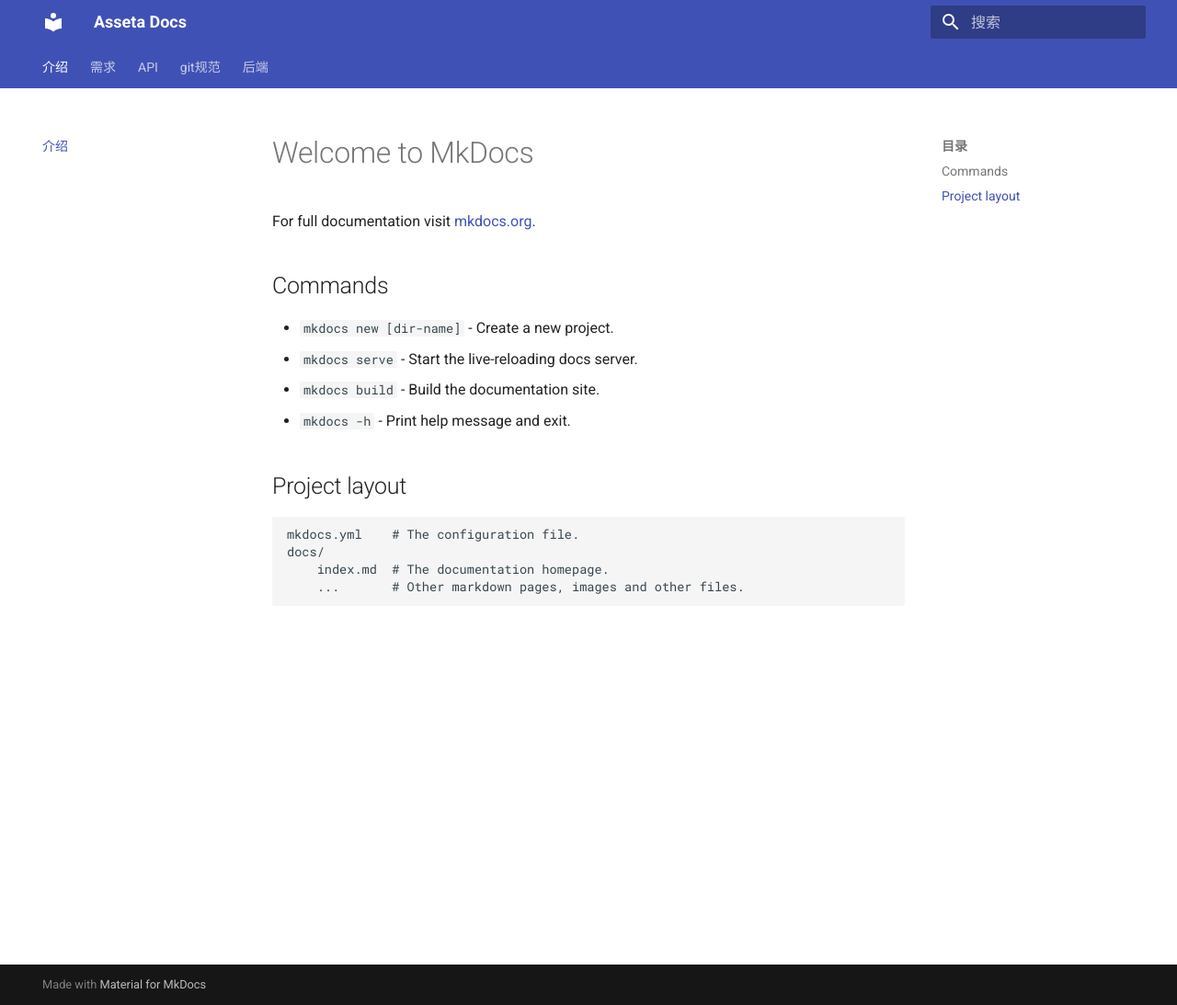
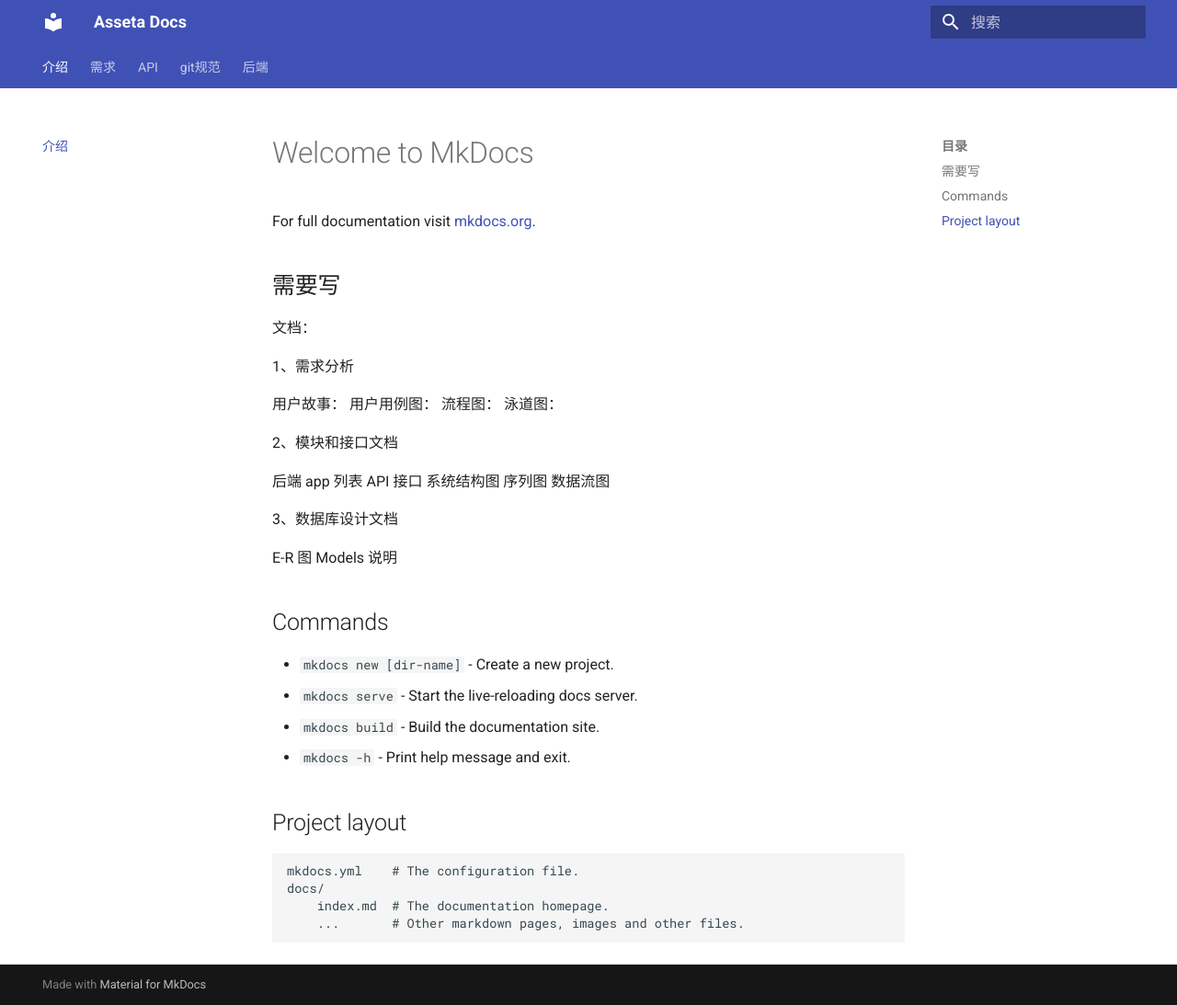
Before and after one commit to kuritas/asseta-docs, an MkDocs documentation site: the page built from docs/index.md, in a window 1280 px wide and 1093 px high. Shown: the whole window at 92% size. Built offline with MkDocs 1.6.1 and Material for MkDocs 9.7.7, drawn with Linux system fonts in a browser that asks for light colours.

Commit message:
add: backend backbone

```diff
--- a/docs/index.md
+++ b/docs/index.md
@@ -1,6 +1,30 @@
 # Welcome to MkDocs
 
 For full documentation visit [mkdocs.org](https://www.mkdocs.org).
+
+## 需要写
+
+文档：
+
+1、需求分析
+
+用户故事：
+用户用例图：
+流程图：
+泳道图：
+
+2、模块和接口文档
+
+后端 app 列表
+API 接口
+系统结构图
+序列图
+数据流图
+
+3、数据库设计文档
+
+E-R 图
+Models 说明
 
 ## Commands
 
--- a/mkdocs.yml
+++ b/mkdocs.yml
@@ -68,4 +68,5 @@
     - git规范:
         - git/index.md
     - 后端:
+        - Apps: backend/apps.md
         - Models: backend/models.md
```
Also changed, not shown: docs/backend/apps.md (added).
